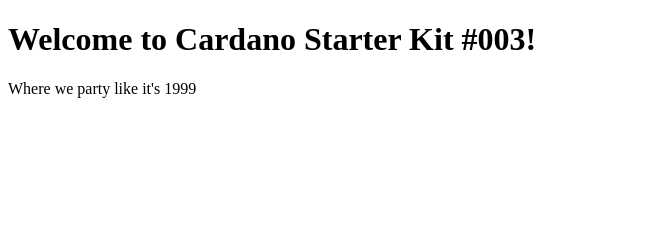
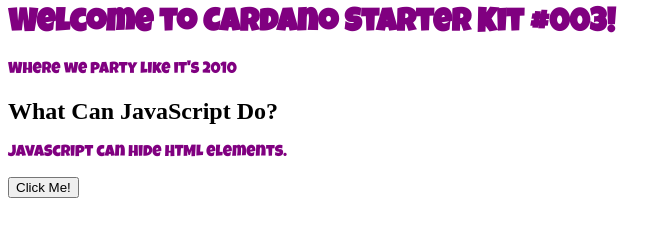
Before and after one commit to PGD33/csj003a, a plain HTML site: page index.html in a window 1280 px wide. Shown: the whole page, without its empty margins (0-672 px from the left). Drawn offline with Linux system fonts and the light colour scheme.

Commit message:
Update index.html

```diff
--- a/index.html
+++ b/index.html
@@ -1,13 +1,36 @@
-<!DOCTYPE html>
-
 <html>
   <head>
-    <title>CSK003a by PGD</title>
+    <title>CSK003a</title>
+    <link rel="preconnect" href="https://fonts.gstatic.com">
+    <link href="https://fonts.googleapis.com/css2?family=Luckiest+Guy&display=swap" rel="stylesheet">
+
+
+
+   <style>
+     h1, p {
+       color: Purple;
+       font-family: 'Luckiest Guy', cursive;
+     }
+   </style>
+
   </head>
 
   <body>
     <h1>Welcome to Cardano Starter Kit #003!</h1>
-    <p>Where we party like it's 1999</p>
+    <p>Where we party like it's <span id="myYear"></span></p>
+    <h2>What Can JavaScript Do?</h2>
+
+    <p id="demo">JavaScript can hide HTML elements.</p>
+
+    <button type="button" onclick="document.getElementById('demo').style.display='none'">Click Me!</button>
+
+    <script>
+      var year = 2010;
+      document.getElementById("myYear").innerHTML = year;
+
+    </script>
+
+
   </body>
 
 </html>
```
